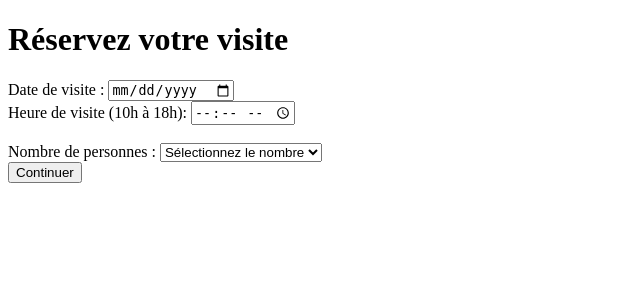
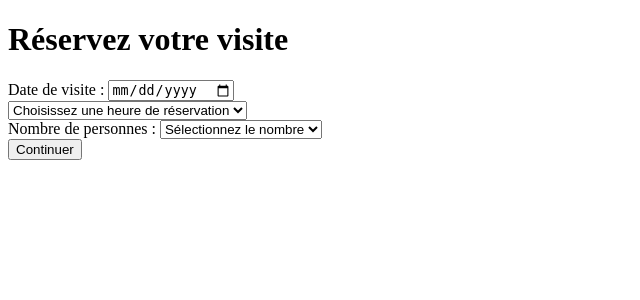
Before and after one commit to LeanaLIM/MuseArt, a PHP site: page /views/fr/form_billet.php in a window 1280 px wide. Shown: the top 300 px of the page, without its empty margins (0-640 px from the left). Run offline with PHP 8.4, Linux system fonts and the light colour scheme; some libraries are stand-ins or nearby versions.

Commit message:
Changement form_billet

```diff
--- a/init.php
+++ b/init.php
@@ -7,7 +7,7 @@ function chargerClasse($classe)
 
 spl_autoload_register('chargerClasse');
 
-$db = new PDO('mysql:host=localhost;dbname=museartbdd;port=8889', 'root', 'root');
+$db = new PDO('mysql:host=localhost;dbname=museartbdd;port=3306', 'root', '');
 
 /* $db = new PDO('mysql:host=localhost; dbname=rabarison_museartbdd; port=3306; charset=utf8','rabarison_museart', 'museartsae08'); */
 
--- a/views/fr/form_billet.php
+++ b/views/fr/form_billet.php
@@ -23,11 +23,19 @@
         </div>
 
 
-        <div>
-            <label for="heure_visite">Heure de visite (10h à 18h):</label>
-            <input type="time" name="heure_visite" id="heure_visite" min="10:00" max="18:00" required>
-            <span></span>
-        </div><br>
+        <select name="heureReservation">
+    <option value="">Choisissez une heure de réservation</option>
+    <?php
+    // Boucle pour générer les options d'heure
+    for ($heure = 10; $heure <= 18; $heure++) {
+        for ($minute = 0; $minute < 60; $minute += 30) {
+            // Formatage de l'heure (ajout de zéros si nécessaire)
+            $heureFormattee = sprintf("%02d:%02d", $heure, $minute);
+            echo "<option value=\"$heureFormattee\">$heureFormattee</option>";
+        }
+    }
+    ?>
+</select>
 
         <div>
             <label for="nombre_personnes">Nombre de personnes :</label>
```
